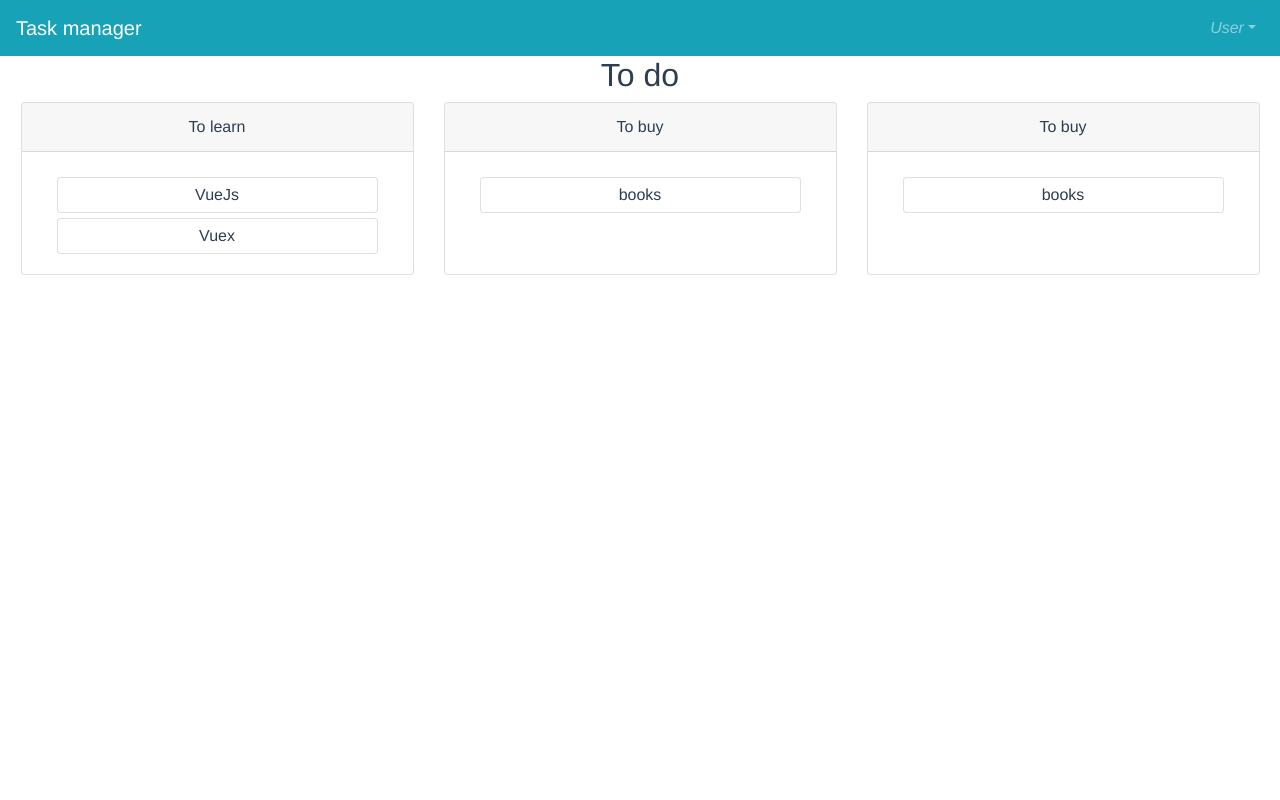
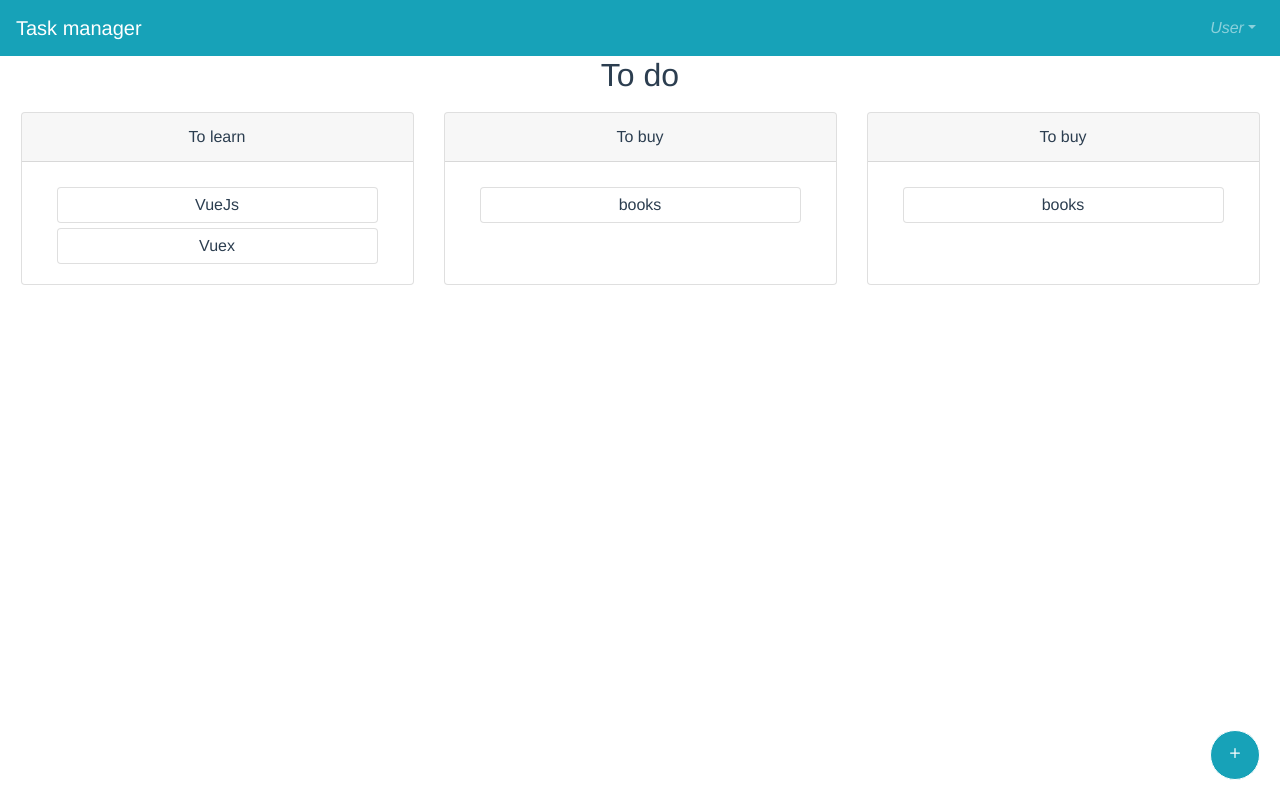
Before and after one commit to tranthithuhan/trello-vuejs, a Vue app: page /#/board/1 in a window 1280 px wide. Built offline with nearby package versions, Linux system fonts and the light colour scheme.

Commit message:
add new board modal

```diff
--- a/src/App.vue
+++ b/src/App.vue
@@ -2,15 +2,19 @@
   <div id="app">
     <Toolbar/>
     <router-view/>
+    <add-button modalId="modal-add-board"/>
+    <add-board-modal/>
   </div>
 </template>
 
 <script>
 import Toolbar from './components/Toolbar';
+import AddButton from './components/AddButton';
+import AddBoardModal from './components/AddBoardModal';
 
 export default {
   name: 'App',
-  components: { Toolbar },
+  components: { AddBoardModal, AddButton, Toolbar },
 };
 </script>
 
--- /dev/null
+++ b/src/components/AddBoardModal.vue
@@ -0,0 +1,56 @@
+<template>
+  <div>
+    <b-modal
+      id="modal-add-board"
+      ref="modal"
+      title="New board"
+      @show="resetModal"
+      @hidden="resetModal"
+      @ok="handleOk"
+    >
+      <form ref="form" @submit.stop.prevent="handleSubmit">
+        <b-form-input
+          id="name-input"
+          placeholder="Name"
+          v-model="name"
+          :state="nameState"
+          required
+        />
+        <b-form-input
+          id="description-input"
+          placeholder="Description"
+          v-model="description"
+          :state="descriptionState"
+          required
+        />
+      </form>
+    </b-modal>
+  </div>
+</template>
+
+<script>
+export default {
+  name: 'AddBoardModal',
+  methods: {
+    handleOk(bvModalEvt) {
+      bvModalEvt.preventDefault();
+
+      this.handleSubmit();
+    },
+    toggleModal() {
+      this.$root.$emit('bv::toggle::modal', 'modal-add-board', '#btnToggle');
+    },
+    handleSubmit() {
+      this.$store.commit('addBoard', { name: this.name, description: this.description });
+
+      this.$nextTick(() => {
+        this.toggleModal();
+      });
+    },
+  },
+};
+</script>
+
+<style scoped>
+
+</style>
--- /dev/null
+++ b/src/components/AddButton.vue
@@ -0,0 +1,29 @@
+<template>
+  <b-button class="floating-add-button" ref="btnShow" @click="showModal">
+    <b-icon-plus/>
+  </b-button>
+</template>
+<script>
+export default {
+  name: 'AddButton',
+  props: ['modalId'],
+  methods: {
+    showModal() {
+      this.$root.$emit('bv::show::modal', this.$props.modalId, '#btnShow');
+    }
+  },
+};
+</script>
+
+<style scoped>
+  .floating-add-button {
+    position: fixed;
+    bottom: 20px;
+    right: 20px;
+    border-radius: 50%;
+    width: 50px;
+    height: 50px;
+    background-color: #17a2b8;
+    border-color: #fff;
+  }
+</style>
--- a/src/components/Board.vue
+++ b/src/components/Board.vue
@@ -1,6 +1,7 @@
 <template>
   <div id="board" class="board-card">
     <h2 class="board-title">{{board.title}}</h2>
+    <add-button/>
     <b-card-group
       deck
       class="board-list d-flex flex-row justify-content-center"
@@ -28,10 +29,11 @@
 
 import { mapGetters } from 'vuex';
 import BoardCard from './BoardCard';
+import AddButton from './AddButton';
 
 export default {
   name: 'Board',
-  components: { BoardCard },
+  components: { AddButton, BoardCard },
   props: {
     id: String,
   },
@@ -46,6 +48,8 @@ export default {
 <style scoped>
   .board-item {
     max-width: 30%;
+    flex-basis: 30%;
+    margin: 10px;
   }
 
   .board-list-card {
--- a/src/store/index.js
+++ b/src/store/index.js
@@ -1,6 +1,7 @@
 import Vue from 'vue';
 import Vuex from 'vuex';
 import getters from './getters';
+import mutations from './mutations';
 
 Vue.use(Vuex);
 
@@ -32,20 +33,20 @@ export default new Vuex.Store({
             title: 'To buy',
             cards: [
               {
-                id: "1",
-                title: "books"
-              }
-            ]
+                id: '1',
+                title: 'books',
+              },
+            ],
           },
           {
             id: '3',
             title: 'To buy',
             cards: [
               {
-                id: "1",
-                title: "books"
-              }
-            ]
+                id: '1',
+                title: 'books',
+              },
+            ],
           },
         ],
       },
@@ -76,4 +77,5 @@ export default new Vuex.Store({
     ],
   },
   getters,
+  mutations,
 });
--- /dev/null
+++ b/src/store/mutations.js
@@ -0,0 +1,8 @@
+const mutations = {
+  addBoard(state, newBoard) {
+    console.log(newBoard);
+    state.boards.push(newBoard);
+  },
+};
+
+export default mutations;
```
